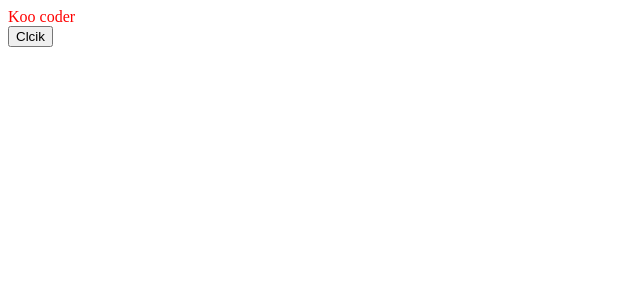
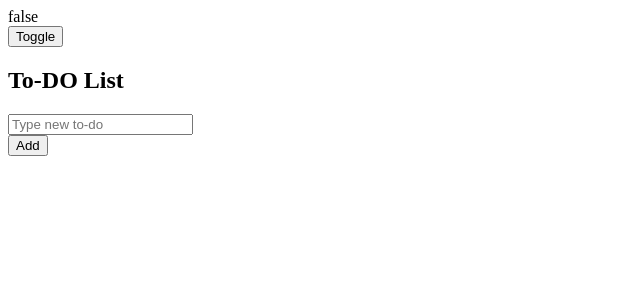
Before and after one commit to GUBONWOO/project, a Vue app in the folder vue3-project/: page / in a window 1280 px wide. Shown: the top 300 px of the page, without its empty margins (0-640 px from the left). Built offline with nearby package versions, Linux system fonts and the light colour scheme; the HTML template or start-up script is replaced by a standard one.

Commit message:
todolist add fuction

```diff
--- a/vue3-project/src/App.vue
+++ b/vue3-project/src/App.vue
@@ -1,31 +1,86 @@
 <template>
-  <div class="name">{{ name }}</div>
-  <button class="btn btn-primary" @click="update">Clcik</button>
+  <div class="container">
+    <div v-if="toggle">true</div>
+    <div v-else>false</div>
+    <button @click="onToggle">Toggle</button>
+    <h2>To-DO List</h2>
+    <form @submit.prevent="onSubmit">
+      <div class="d-flex">
+        <div class="flex-grow-1">
+          <input
+            v-model="todo"
+            placeholder="Type new to-do"
+            class="form-control"
+            type="text"
+          />
+        </div>
+        <div>
+          <button type="sumbit" class="btn btn-primary">Add</button>
+        </div>
+      </div>
+      <div v-show="hasError" style="color: red">This field cannot be empty</div>
+    </form>
+    <div v-for="todo in todos" :key="todo.id" class="card mt-2">
+      <div class="card-body p-2">
+        <div class="form-check">
+          <input
+            class="form-check-input"
+            type="checkbox"
+            v-model="todo.completed"
+          />
+          <label class="form-check-label" :class="{ todo: todo.completed }">
+            {{ todo.subject }}
+          </label>
+        </div>
+      </div>
+    </div>
+  </div>
 </template>
 
 <script>
 import { ref } from 'vue'
 export default {
   setup() {
-    const name = ref(' Koo coder')
+    const todoStyle = {
+      textDecoration: 'line-through',
+      color: 'gray'
+    }
+    const toggle = ref(false)
+    const todo = ref('')
+    const todos = ref([])
+    const hasError = ref(false)
+    const onSubmit = () => {
+      if (todo.value === '') {
+        hasError.value = true
+      } else {
+        todos.value.push({
+          id: Date.now(),
+          subject: todo.value,
+          completed: false
+        })
+        hasError.value = false
+      }
+    }
 
-    // const greeting = (name) => {
-    //   return ' hello,' + name
-    // }
-    const update = () => {
-      name.value = 'ko ssie '
-      console.log(name)
+    const onToggle = () => {
+      toggle.value = !toggle.value
     }
     return {
-      name,
-      update
+      todo,
+      todos,
+      onSubmit,
+      toggle,
+      onToggle,
+      hasError,
+      todoStyle
     }
   }
 }
 </script>
 
 <style>
-.name {
-  color: red;
+.todo {
+  color: gray;
+  text-decoration: line-through;
 }
 </style>
```
